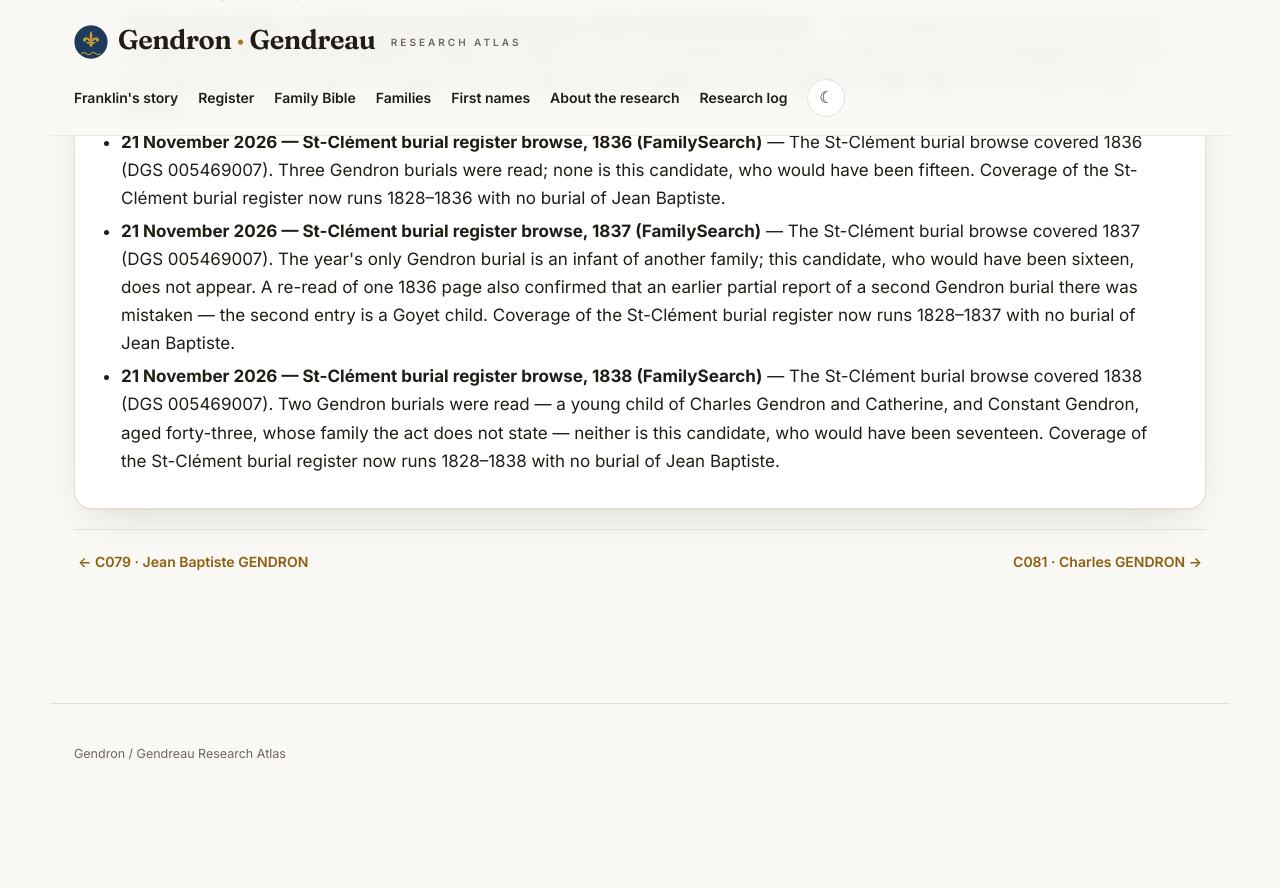
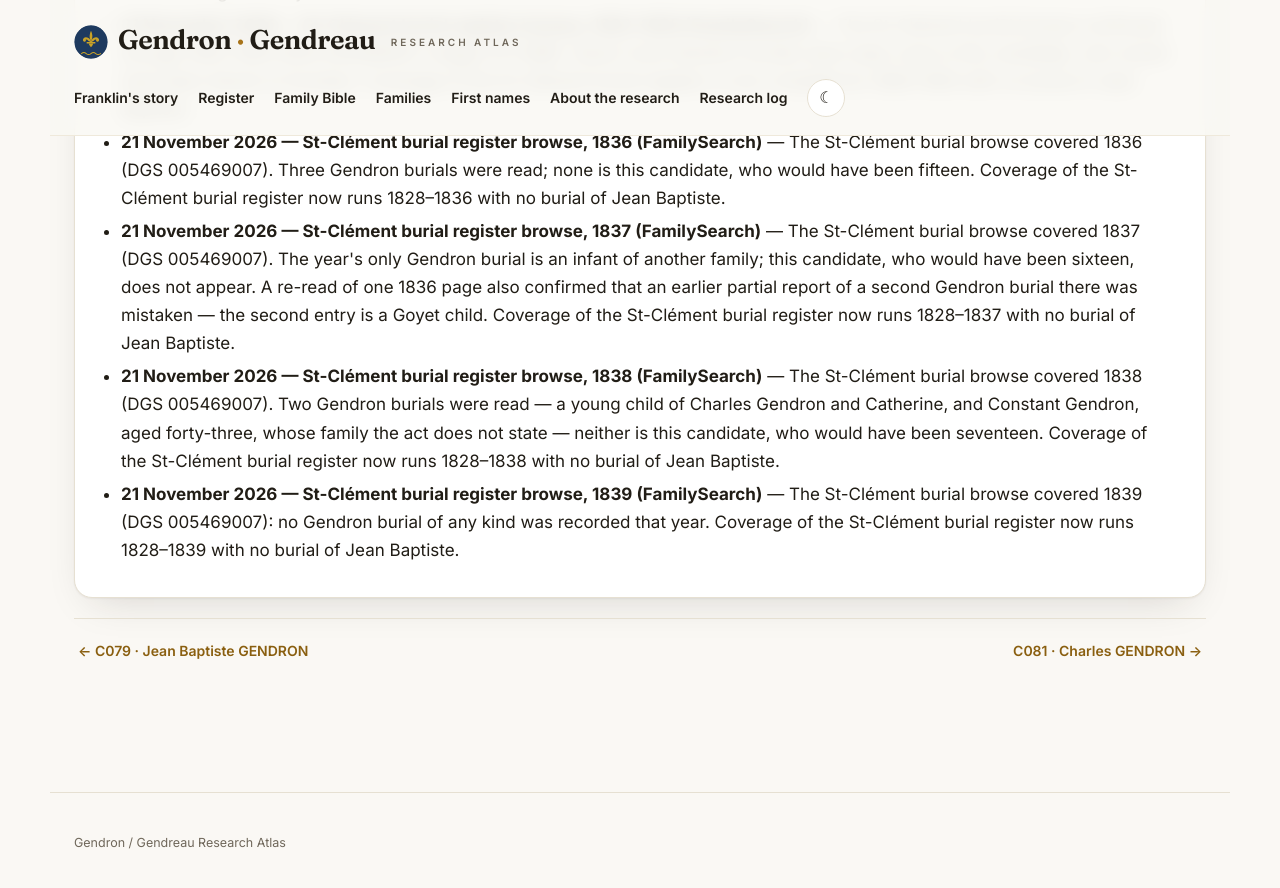
Before and after one commit to vetharmon/gendron-research, a Jekyll site: the page built from _candidates/c080.md, in a window 1280 px wide and 900 px high, scrolled down 3193 px. Shown: the top 888 px of the window. Built offline with Jekyll 4.4.1, drawn with Linux system fonts in a browser that asks for light colours; before the commit the page ends 4004 px from its top, so only the background shows below that.

Commit message:
St-Clement burial browse 1839 — entries for C080, C195, C212

```diff
--- a/_candidates/c080.md
+++ b/_candidates/c080.md
@@ -37,6 +37,8 @@ search_log:
     outcome: "The St-Clément burial browse covered 1837 (DGS 005469007). The year's only Gendron burial is an infant of another family; this candidate, who would have been sixteen, does not appear. A re-read of one 1836 page also confirmed that an earlier partial report of a second Gendron burial there was mistaken — the second entry is a Goyet child. Coverage of the St-Clément burial register now runs 1828–1837 with no burial of Jean Baptiste."
   - resource: "21 November 2026 — St-Clément burial register browse, 1838 (FamilySearch)"
     outcome: "The St-Clément burial browse covered 1838 (DGS 005469007). Two Gendron burials were read — a young child of Charles Gendron and Catherine, and Constant Gendron, aged forty-three, whose family the act does not state — neither is this candidate, who would have been seventeen. Coverage of the St-Clément burial register now runs 1828–1838 with no burial of Jean Baptiste."
+  - resource: "21 November 2026 — St-Clément burial register browse, 1839 (FamilySearch)"
+    outcome: "The St-Clément burial browse covered 1839 (DGS 005469007): no Gendron burial of any kind was recorded that year. Coverage of the St-Clément burial register now runs 1828–1839 with no burial of Jean Baptiste."
 permalink: /candidates/c080/
 sources:
   - label: "LAFRANCE baptism (act 2369738)"
```
Also changed, not shown: _candidates/c195.md (+2 -0 lines), _candidates/c212.md (+2 -0 lines).
